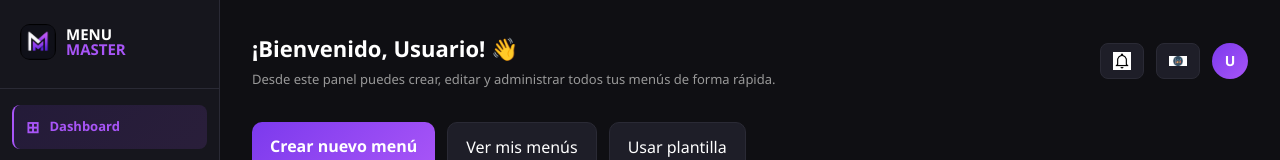
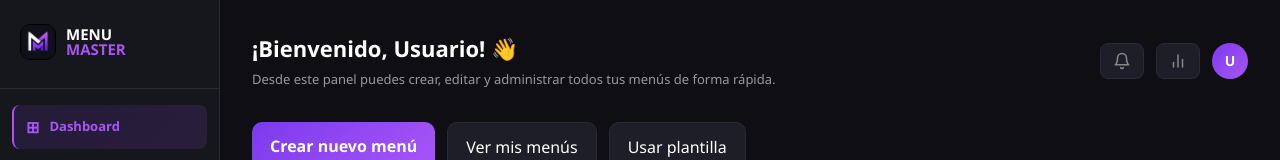
Before and after one commit to IRVINISAEL/EDITOR-MENU, a Next.js app in the folder menu-front/menus-app/: page / in a window 1280 px wide. Shown: the top 160 px of the page. Built offline with nearby package versions, Linux system fonts and the light colour scheme; no server answers.

Commit message:
fix(dashboard): reemplazar iconos de notificaciones y estadisticas por SVG

```diff
--- a/menu-front/menus-app/src/app/page.tsx
+++ b/menu-front/menus-app/src/app/page.tsx
@@ -17,6 +17,21 @@ const plantillasPopulares = [
   { id: 8, nombre: "Tacos & Antojitos",   color: "#fff3e0", textColor: "#bf360c", emoji: "🌮" },
   { id: 9, nombre: "Sushi & Japonés",     color: "#0d0d0d", textColor: "#e8d5b0", emoji: "🍱" },
 ];
+
+const IconoCampana = () => (
+  <svg width="18" height="18" viewBox="0 0 24 24" fill="none" stroke="currentColor" strokeWidth="2" strokeLinecap="round" strokeLinejoin="round">
+    <path d="M18 8a6 6 0 0 0-12 0c0 7-3 9-3 9h18s-3-2-3-9" />
+    <path d="M13.73 21a2 2 0 0 1-3.46 0" />
+  </svg>
+);
+
+const IconoEstadisticas = () => (
+  <svg width="18" height="18" viewBox="0 0 24 24" fill="none" stroke="currentColor" strokeWidth="2" strokeLinecap="round" strokeLinejoin="round">
+    <line x1="18" y1="20" x2="18" y2="10" />
+    <line x1="12" y1="20" x2="12" y2="4" />
+    <line x1="6" y1="20" x2="6" y2="14" />
+  </svg>
+);
 
 export default function Dashboard() {
   const [activeNav] = useState("Dashboard");
@@ -162,21 +177,29 @@ export default function Dashboard() {
           <div style={{ display: "flex", gap: 12, alignItems: "center" }}>
             <button style={{
                 background: "#1e1e28", border: "1px solid #2a2a35", borderRadius: 8,
-                padding: "8px 12px", cursor: "pointer",
+                padding: "8px 12px", cursor: "pointer", color: "#888",
                 display: "flex", alignItems: "center", justifyContent: "center",
-                minWidth: mobile ? 120 : "auto", whiteSpace: "nowrap",
-              }}>
-              <img src="/notifi.png" alt="Notificaciones" style={{ width: 18, height: 18, objectFit: "contain" }} />
+                minWidth: mobile ? 44 : "auto", whiteSpace: "nowrap",
+                transition: "color 0.2s, border-color 0.2s",
+              }}
+                onMouseEnter={e => { (e.currentTarget as HTMLElement).style.color = "#a855f7"; (e.currentTarget as HTMLElement).style.borderColor = "#7c3aed44"; }}
+                onMouseLeave={e => { (e.currentTarget as HTMLElement).style.color = "#888"; (e.currentTarget as HTMLElement).style.borderColor = "#2a2a35"; }}
+              >
+              <IconoCampana />
             </button>
 
             <a href="/analiticas">
               <button style={{
                   background: "#1e1e28", border: "1px solid #2a2a35", borderRadius: 8,
-                  padding: "8px 12px", cursor: "pointer",
+                  padding: "8px 12px", cursor: "pointer", color: "#888",
                   display: "flex", alignItems: "center", justifyContent: "center",
-                  minWidth: mobile ? 120 : "auto", whiteSpace: "nowrap",
-                }}>
-                <img src="/estadi.jpg" alt="Estadísticas" style={{ width: 18, height: 18, objectFit: "contain", borderRadius: 4 }} />
+                  minWidth: mobile ? 44 : "auto", whiteSpace: "nowrap",
+                  transition: "color 0.2s, border-color 0.2s",
+                }}
+                  onMouseEnter={e => { (e.currentTarget as HTMLElement).style.color = "#a855f7"; (e.currentTarget as HTMLElement).style.borderColor = "#7c3aed44"; }}
+                  onMouseLeave={e => { (e.currentTarget as HTMLElement).style.color = "#888"; (e.currentTarget as HTMLElement).style.borderColor = "#2a2a35"; }}
+                >
+                <IconoEstadisticas />
               </button>
             </a>
 
```
